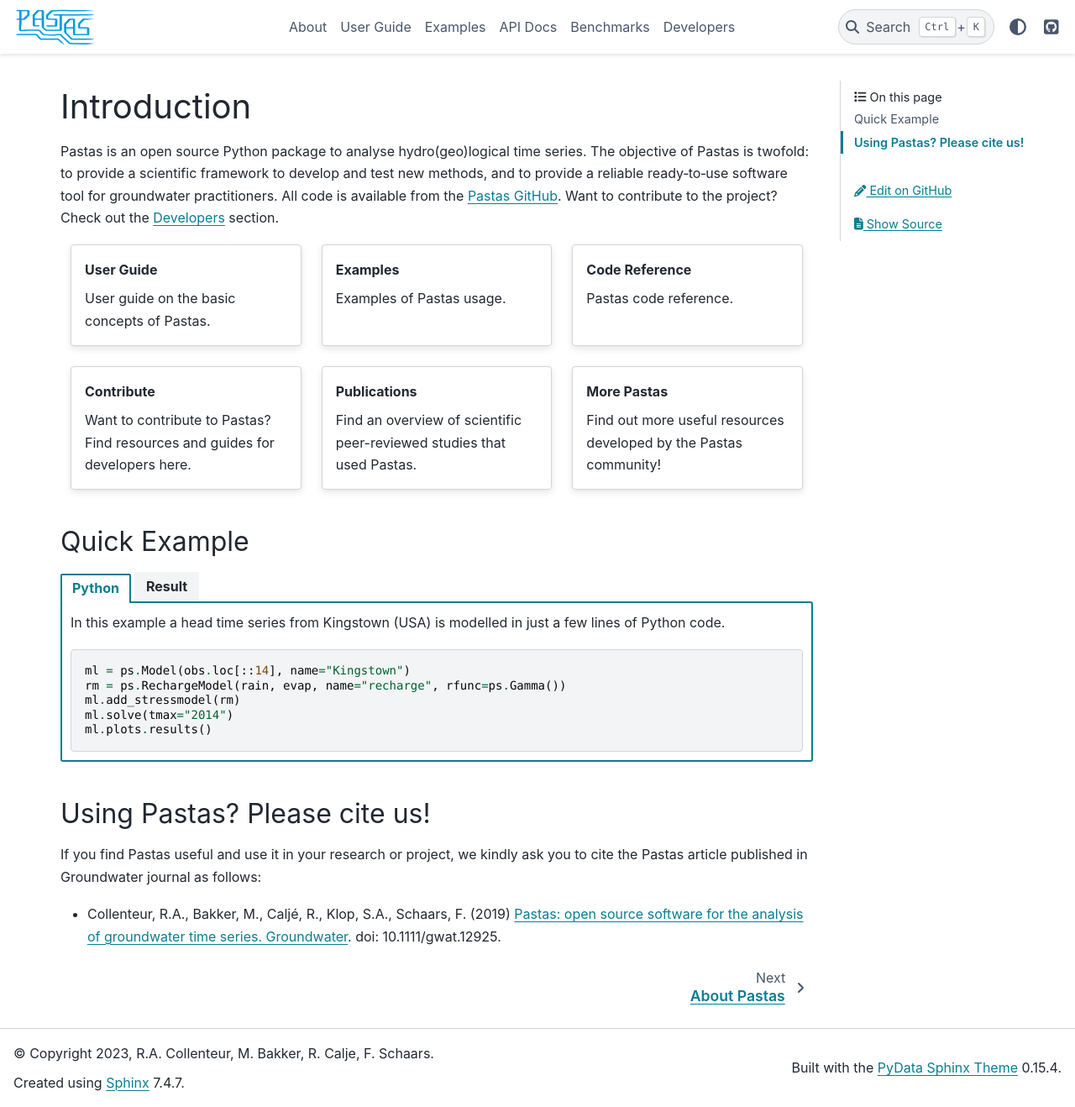
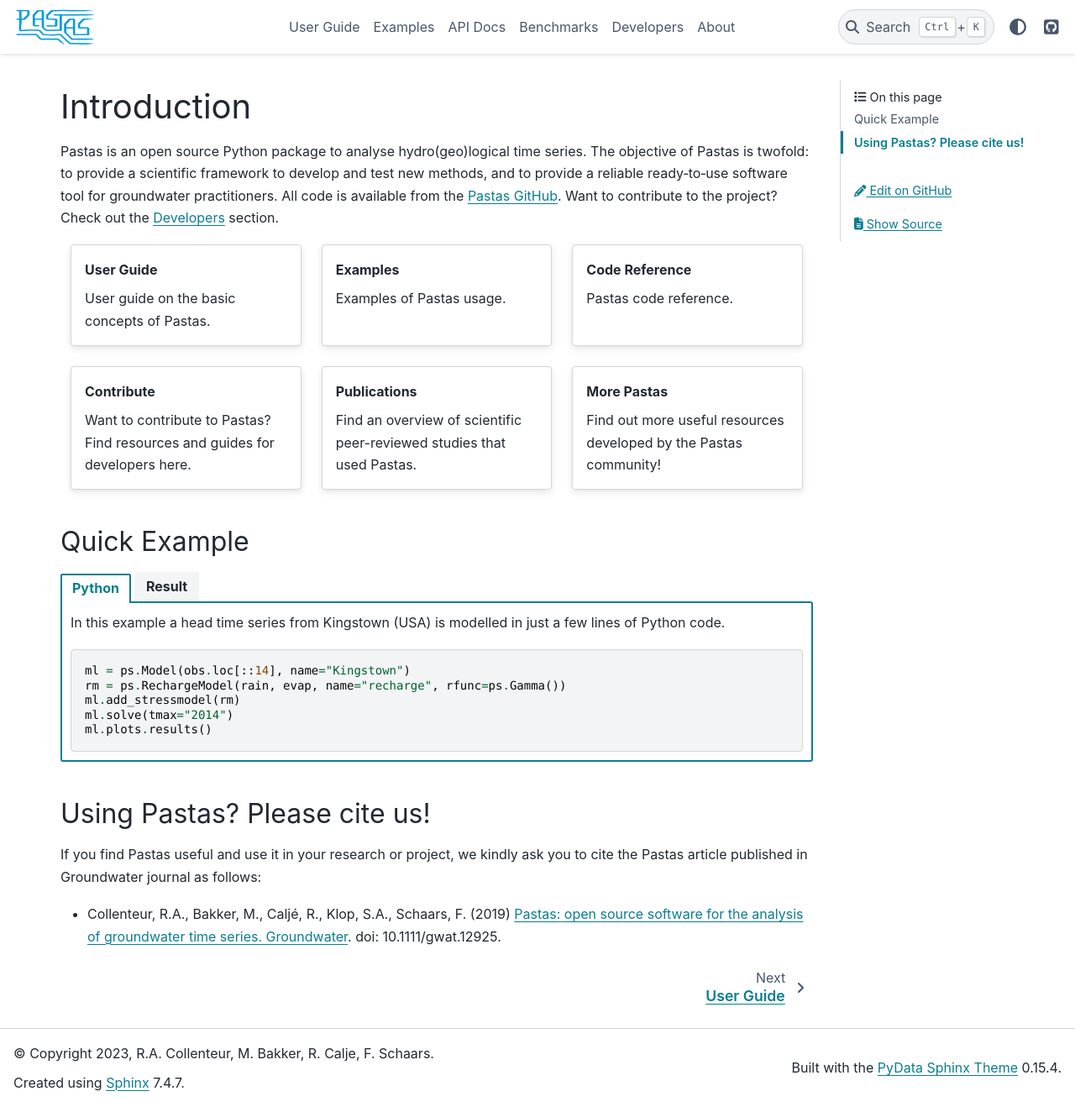
Before and after one commit to pastas/pastas, a Sphinx documentation site: the page built from doc/index.rst, in a window 1280 px wide and 1318 px high. Shown: the whole window at 84% size. Built offline with Sphinx 7.4.7 and the PyData theme 0.15.4, drawn with Linux system fonts in a browser that asks for light colours.

Commit message:
Update index.rst
make about last section

```diff
--- a/doc/index.rst
+++ b/doc/index.rst
@@ -87,9 +87,9 @@
     :maxdepth: 2
     :hidden:
 
-    About <about/index>
     User Guide <userguide/index>
     Examples <examples/index>
     API Docs <api/index>
     Benchmarks <benchmarks/index>
     Developers <developers/index>
+    About <about/index>
```
